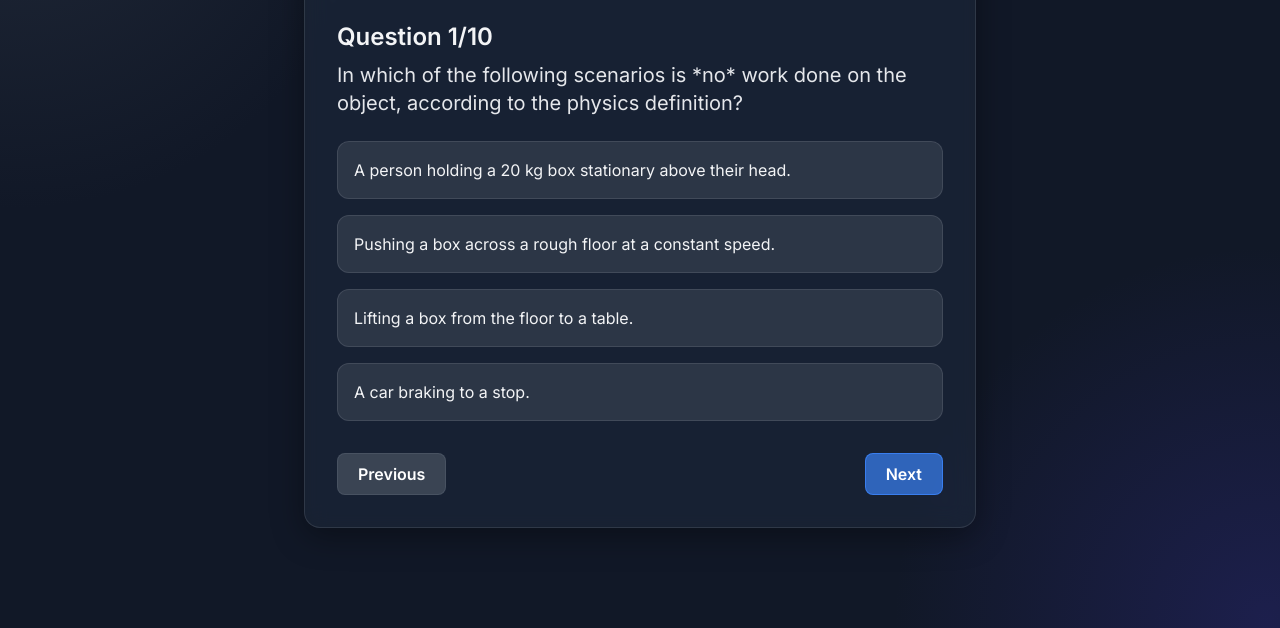
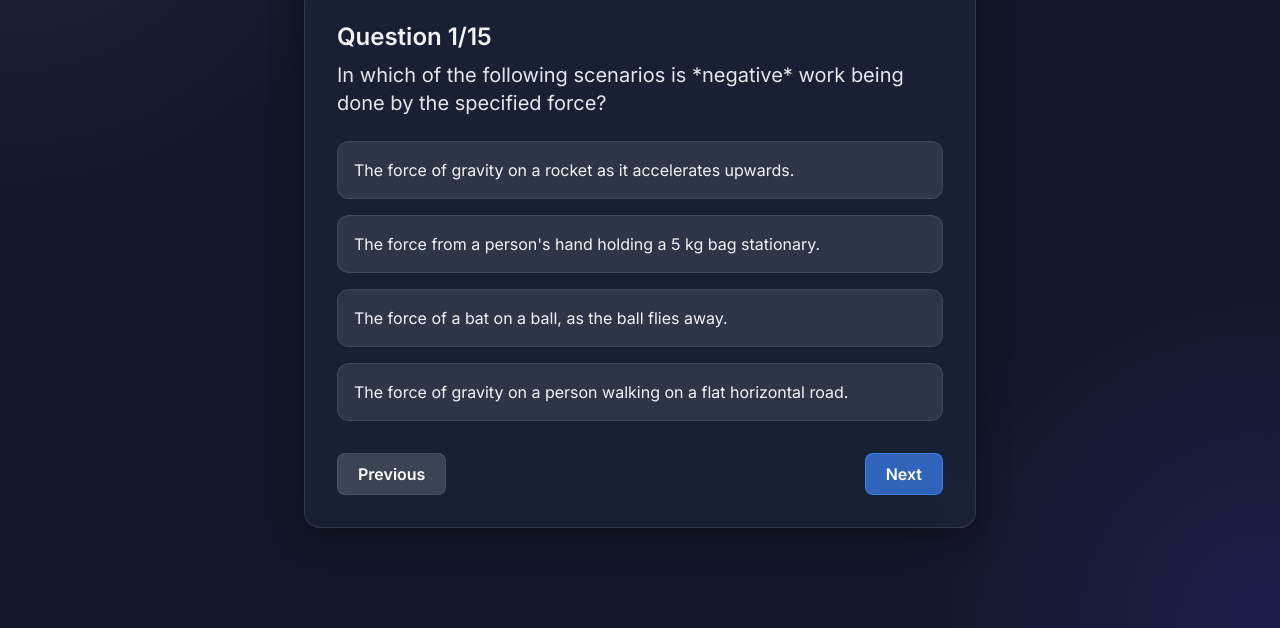
Before and after one commit to swasclick/Quiz, a plain HTML site: page index.html in a window 1280 px wide. Shown: the part 172-800 px from the top of the page. Drawn offline with nearby package versions, Linux system fonts and the light colour scheme.

Commit message:
Update index.html

```diff
--- a/index.html
+++ b/index.html
@@ -184,105 +184,141 @@
         const questions = [
     {
         type: 'mcq',
-                question: "In which of the following scenarios is *no* work done on the object, according to the physics definition?",
+        question: "In which of the following scenarios is *negative* work being done by the specified force?",
         options: [
-                    "A person holding a 20 kg box stationary above their head.",
-                    "Pushing a box across a rough floor at a constant speed.",
-                    "Lifting a box from the floor to a table.",
-                    "A car braking to a stop."
+            "The force of gravity on a rocket as it accelerates upwards.",
+            "The force from a person's hand holding a 5 kg bag stationary.",
+            "The force of a bat on a ball, as the ball flies away.",
+            "The force of gravity on a person walking on a flat horizontal road."
         ],
-                answer: "A person holding a 20 kg box stationary above their head.",
-                solution: "Work requires a force *and* a displacement in the direction of the force (W = F x s). Since the box is stationary, its displacement (s) is zero, and therefore no work is done."
+        answer: "The force of gravity on a rocket as it accelerates upwards.",
+        solution: "Negative work is done when the force is in the opposite direction to the displacement. Gravity pulls down, but the rocket's displacement is upwards. Holding a bag (b) or walking horizontally (d) involves zero work by gravity as displacement is zero or perpendicular. The bat (c) does positive work."
     },
     {
         type: 'mcq',
-                question: "An object has a kinetic energy of KE. If its mass is doubled and its speed is halved, what will its new kinetic energy be?",
+        question: "An object has a kinetic energy of KE. If its mass is doubled and its speed is also doubled, what will its new kinetic energy be?",
         options: [
+            "2 x KE",
             "4 x KE",
-                    "2 x KE",
-                    "1/2 x KE",
-                    "KE (it stays the same)"
+            "8 x KE",
+            "16 x KE"
         ],
-                answer: "1/2 x KE",
-                solution: "Original KE = (1/2)mv². New KE = (1/2)(2m)(v/2)² = (1/2)(2m)(v²/4) = (2/4) * (1/2)mv² = 1/2 * KE."
+        answer: "8 x KE",
+        solution: "Original KE = (1/2)mv². New KE = (1/2)(2m)(2v)² = (1/2)(2m)(4v²) = (2 * 4) * (1/2)mv² = 8 * KE."
     },
     {
         type: 'mcq',
-                question: "A 1000 kg car accelerates from 10 m/s to 20 m/s. What is the total network done on the car?",
+        question: "A 20 kg object is moving at 5 m/s. A net force acts on it, causing it to speed up to 10 m/s. What is the total network done on the object?",
         options: [
-                    "100,000 J",
-                    "200,000 J",
-                    "150,000 J",
-                    "300,000 J"
+            "250 J",
+            "500 J",
+            "750 J",
+            "1000 J"
         ],
-                answer: "150,000 J",
-                solution: "By the Work-Energy Theorem, Work = ΔKE = KE_final - KE_initial. KE_initial = 1/2 * 1000 * (10)² = 50,000 J. KE_final = 1/2 * 1000 * (20)² = 200,000 J. Work = 200,000 J - 50,000 J = 150,000 J."
+        answer: "750 J",
+        solution: "Work = ΔKE = KE_final - KE_initial. KE_initial = 1/2 * 20 * (5)² = 250 J. KE_final = 1/2 * 20 * (10)² = 1000 J. Work = 1000 J - 250 J = 750 J."
     },
     {
         type: 'mcq',
-                question: "A 2 kg ball is at rest at the top of a 10 m high building. Ignoring air resistance, what is its kinetic energy just before it hits the ground? (Use g = 9.8 m/s^2)",
+        question: "A 4 kg object is lifted from the ground to a height of 2 m. What is its gain in gravitational potential energy? (Use g = 9.8 m/s²)",
         options: [
-                    "98 J",
-                    "196 J",
-                    "20 J",
-                    "0 J"
+            "8 J",
+            "19.6 J",
+            "39.2 J",
+            "78.4 J"
         ],
-                answer: "196 J",
-                solution: "By the Law of Conservation of Energy, the initial Potential Energy (PE) is converted into final Kinetic Energy (KE). PE_initial = mgh = 2 kg * 9.8 m/s² * 10 m = 196 J. Therefore, KE_final = 196 J."
+        answer: "78.4 J",
+        solution: "Potential Energy (PE) = mgh = 4 kg * 9.8 m/s² * 2 m = 78.4 J."
     },
     {
         type: 'mcq',
-                question: "Two people lift identical 50 kg blocks to the same height of 2 m. Person A takes 5 seconds, while Person B takes 10 seconds. Which statement is true?",
+        question: "A 500 N motor lifts a 2000 N load to a height of 10 m in 20 seconds. What is the average power developed by the motor?",
         options: [
-                    "Person A does more work than Person B.",
-                    "Person B does more work than Person A.",
-                    "Both people do the same work, but Person A has more power.",
-                    "Both people do the same work and have the same power."
+            "1000 W",
+            "2000 W",
+            "5000 W",
+            "40,000 W"
         ],
-                answer: "Both people do the same work, but Person A has more power.",
-                solution: "Work done is the same for both (Work = mgh), as mass, gravity, and height are identical. Power is Work / time. Since Person A takes less time (5s) than Person B (10s), Person A develops more power."
+        answer: "1000 W",
+        solution: "The motor's weight (500 N) is irrelevant. Work done is on the load. Work = Force * distance = 2000 N * 10 m = 20,000 J. Power = Work / time = 20,000 J / 20 s = 1000 W."
     },
     {
         type: 'mcq',
-                question: "A force is applied to an object, and the force vs. displacement graph is a straight line from (0 m, 0 N) to (5 m, 20 N). What is the total work done?",
+        question: "A 1 kg ball is dropped from rest from a height of 40 m. At a height of 10 m from the ground, what is its kinetic energy? (Ignore air resistance, use g = 10 m/s²)",
         options: [
             "100 J",
-                    "25 J",
-                    "50 J",
-                    "20 J"
+            "300 J",
+            "400 J",
+            "500 J"
         ],
-                answer: "50 J",
-                solution: "Work done is the area under the Force-Displacement graph. In this case, the area is a triangle. Area = 1/2 * base * height = 1/2 * 5 m * 20 N = 50 J."
+        answer: "300 J",
+        solution: "By conservation of energy, the loss in PE is converted to KE. PE_lost = mg(h_initial - h_final) = 1 * 10 * (40 - 10) = 1 * 10 * 30 = 300 J. This lost PE becomes KE."
     },
     {
         type: 'mcq',
-                question: "Which of the following is the commercial unit of electrical energy?",
+        question: "Which of the following is the standard (SI) unit of Power?",
         options: [
-                    "Watt (W)",
             "Joule (J)",
-                    "Kilowatt (kW)",
-                    "Kilowatt-hour (kWh)"
+            "Kilowatt-hour (kWh)",
+            "Newton-meter (Nm)",
+            "Watt (W)"
         ],
-                answer: "Kilowatt-hour (kWh)",
-                solution: "A Kilowatt-hour (kWh) is the unit of energy used for electrical billing. It measures the energy consumed by using one kilowatt of power for one hour. Watts (W) and Kilowatts (kW) are units of *power*."
+        answer: "Watt (W)",
+        solution: "The SI unit of Power is the Watt (W), which is defined as one Joule (J) of work done per second (J/s). Joule and Newton-meter are units of Energy/Work, and kWh is a commercial unit of energy."
+    },
+    {
+        type: 'mcq',
+        question: "A roller coaster car is at rest at the top of its first hill. As it goes down the hill, what energy conversion occurs? (Ignoring friction)",
+        options: [
+            "Kinetic energy is converted to potential energy.",
+            "Potential energy is converted to kinetic energy.",
+            "Both kinetic and potential energy increase.",
+            "Both kinetic and potential energy decrease."
+        ],
+        answer: "Potential energy is converted to kinetic energy.",
+        solution: "At the top, the car has maximum potential energy (PE) and zero kinetic energy (KE). As it falls, its height (h) decreases, so PE (mgh) decreases, and its speed (v) increases, so KE (1/2mv²) increases."
     },
     {
         type: 'numerical',
-                question: "A 60 kg person runs up a flight of stairs with a vertical height of 5 meters in 8 seconds. Calculate the power developed by the person in Watts. (Use g = 10 m/s²)",
-                answer: "375",
-                solution: "Work done against gravity = mgh = 60 kg * 10 m/s² * 5 m = 3000 J. Power = Work / time = 3000 J / 8 s = 375 W."
+        question: "A student pushes a stationary boulder with a force of 500 N for 10 seconds, but the boulder does not move. How much work, in Joules, is done *on the boulder*?",
+        answer: "0",
+        solution: "Work (W) is defined as Force (F) times displacement (s), W = F * s. Since the boulder does not move, its displacement is 0 meters. Therefore, the work done on the boulder is 500 N * 0 m = 0 J."
     },
     {
         type: 'numerical',
-                question: "A 5 kg object's velocity changes from 2 m/s to 6 m/s. What is the net work done on the object in Joules?",
-                answer: "80",
-                solution: "By the Work-Energy Theorem, Work = ΔKE = KE_final - KE_initial. KE_initial = 1/2 * m * u² = 1/2 * 5 * (2)² = 10 J. KE_final = 1/2 * m * v² = 1/2 * 5 * (6)² = 90 J. Work = 90 J - 10 J = 80 J."
+        question: "An object is thrown at an angle, and it follows a curved path, landing at the same height it was thrown from. What is the total work done on the object *by the force of gravity* during its entire flight, in Joules?",
+        answer: "0",
+        solution: "Work done by gravity depends on the *vertical* displacement (W = mgh). Since the object starts and ends at the same height, its net vertical displacement is zero. Therefore, the total work done by gravity is 0 J."
     },
     {
         type: 'numerical',
-                question: "An electric motor with a power rating of 2 kW (2000 W) is used to lift a 100 kg mass. What is the minimum time it will take to lift the mass to a height of 10 meters in seconds? (Use g = 9.8 m/s²)",
+        question: "A 1500 kg car is traveling at 72 km/h. The brakes are applied, and it skids to a complete stop. What is the total work done *by the force of friction* to stop the car, in Joules?",
+        answer: "-300000",
+        solution: "Work done by friction equals the change in kinetic energy (Work-Energy Theorem). First, convert 72 km/h to m/s: 72 * (1000m / 3600s) = 20 m/s. Initial KE = 1/2 * m * v² = 0.5 * 1500 * (20)² = 300,000 J. Final KE = 0. Work = ΔKE = KE_final - KE_initial = 0 - 300,000 J = -300,000 J."
+    },
+    {
+        type: 'numerical',
+        question: "An electric motor is rated at 500 W. How much time (in seconds) would it take to lift a 25 kg mass to a vertical height of 10 m? (Use g = 9.8 m/s²)",
         answer: "4.9",
-                solution: "The work required is the gain in potential energy: Work = mgh = 100 kg * 9.8 m/s² * 10 m = 9800 J. Power = Work / time, so time = Work / Power = 9800 J / 2000 W = 4.9 seconds."
+        solution: "The work required is the gain in potential energy: Work = mgh = 25 kg * 9.8 m/s² * 10 m = 2450 J. Power is Work / time, so time = Work / Power = 2450 J / 500 W = 4.9 seconds."
+    },
+    {
+        type: 'numerical',
+        question: "A 40 kg mass is raised to a height of 5 m. If it is allowed to fall, what will its kinetic energy be when it is at a height of 2 m from the ground, in Joules? (Use g = 10 m/s²)",
+        answer: "1200",
+        solution: "Total mechanical energy is conserved. Initial PE (at 5m) = mgh = 40 * 10 * 5 = 2000 J. This is the total energy. At 2m, the PE = mgh = 40 * 10 * 2 = 800 J. The rest of the energy must be KE. KE = Total Energy - PE (at 2m) = 2000 J - 800 J = 1200 J."
+    },
+    {
+        type: 'numerical',
+        question: "A television with a power rating of 250 W is used for 4 hours every day. How much energy (in kWh) does it consume in a month of 30 days?",
+        answer: "30",
+        solution: "Power in kW = 250 W / 1000 = 0.25 kW. Energy per day = Power (kW) * time (h) = 0.25 kW * 4 h = 1 kWh. Total energy in 30 days = 1 kWh/day * 30 days = 30 kWh."
+    },
+    {
+        type: 'numerical',
+        question: "A 2 kg object has a momentum of 10 kg·m/s. A 32 kg object has the same kinetic energy. What is the momentum of the 32 kg object, in kg·m/s?",
+        answer: "40",
+        solution: "Kinetic Energy KE = p² / (2m). For the 2kg object, KE = (10)² / (2*2) = 100 / 4 = 25 J. The 32kg object has the same KE (25 J). So, for the 32kg object: 25 = p² / (2*32) = p² / 64. This gives p² = 25 * 64 = 1600. Therefore, p = sqrt(1600) = 40 kg·m/s."
     }
 ];
         // --- END OF QUESTIONS ---
```
Lines whose indentation alone changed are shown as unchanged.
